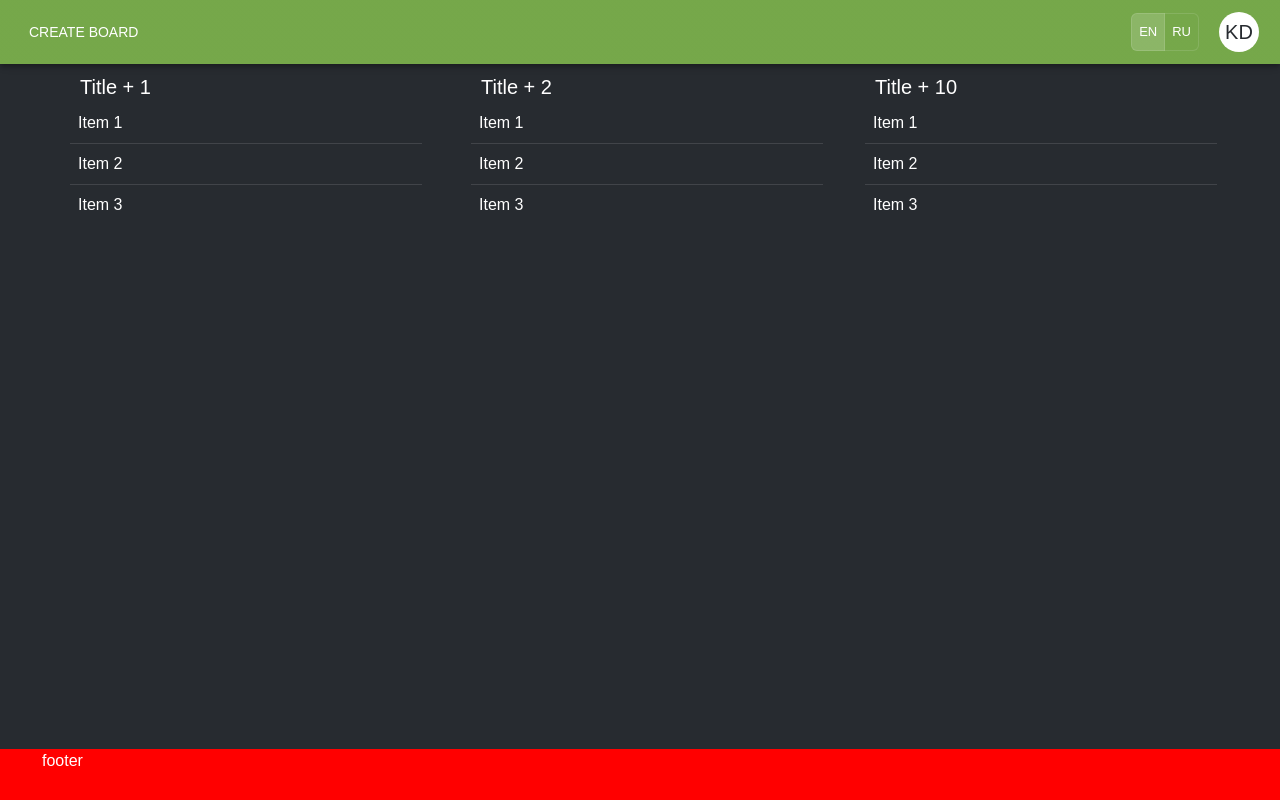
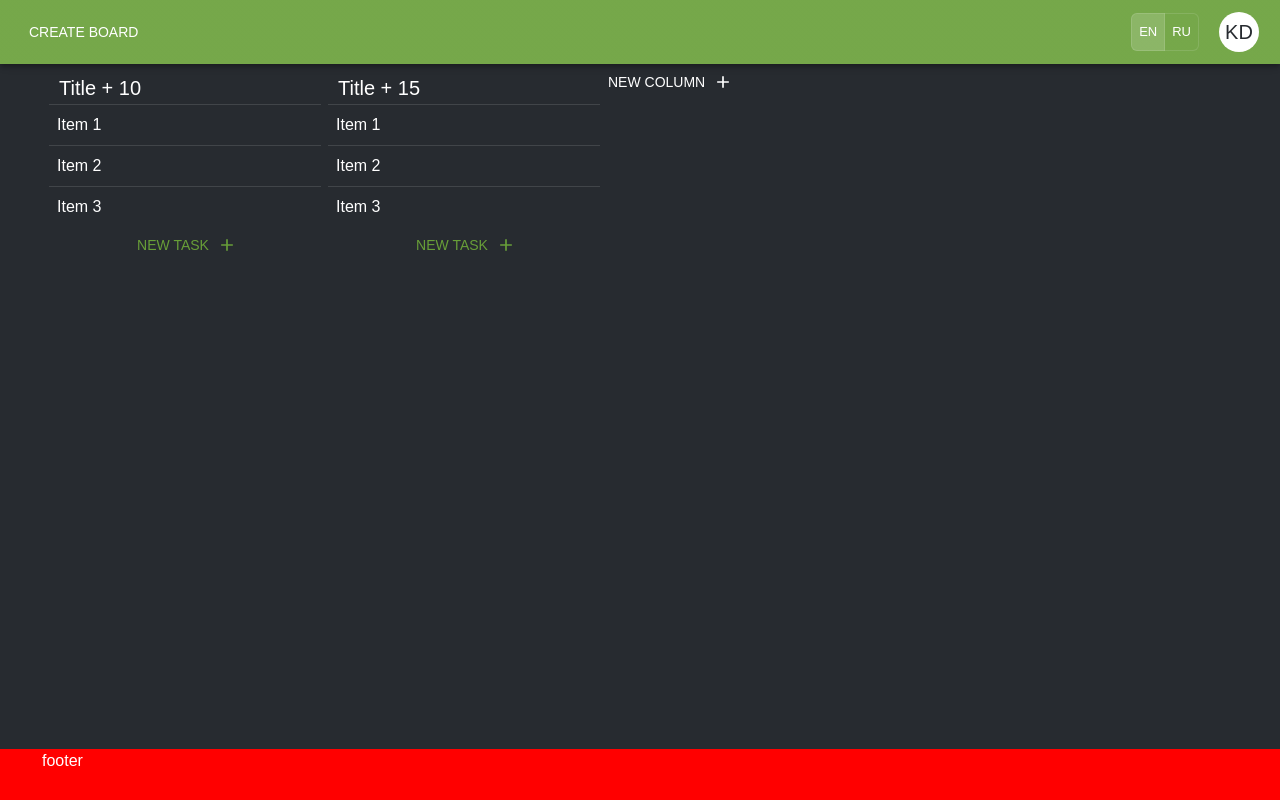
Before and after one commit to strawberrystr1/project-management-app, a React (Create React App) app: page /boards in a window 1280 px wide. Built offline with nearby package versions, Linux system fonts and the light colour scheme.

Commit message:
feat: add create task, create column forms, add board page styles

```diff
--- a/public/locales/en/translation.json
+++ b/public/locales/en/translation.json
@@ -8,14 +8,27 @@
   "forms": {
     "new_board": {
       "title": "Create new board",
-      "description": "To create new board, please enter the name for your board",
-      "label": "Board name"
+      "description": "To create new board, please enter the title of the board",
+      "label": "Title"
+    },
+    "new_column": {
+      "title": "Create new column",
+      "description": "To create new column, please enter the title of the column",
+      "label": "Title"
+    },
+    "new_task": {
+      "title": "Create new task",
+      "description": "To create new task, please enter the title and description of the task",
+      "taskTitle": "Title",
+      "taskDescription": "Description"
     }
   },
   "buttons": {
     "submit": "Submit",
     "cancel": "Cancel",
-    "new_board": "Create board"
+    "new_board": "Create board",
+    "new_column": "New column",
+    "new_task": "New task"
   },
   "header": {
     "userSettings": "User settings",
--- a/src/components/BoardColumn/BoardColumn.tsx
+++ b/src/components/BoardColumn/BoardColumn.tsx
@@ -1,4 +1,8 @@
-import { Stack, Container, Divider, Box, Typography } from '@mui/material';
+import { Add } from '@mui/icons-material';
+import { Stack, Container, Divider, Box, Typography, Button } from '@mui/material';
+import { useTranslation } from 'react-i18next';
+import CreateTaskForm from '../CreateTaskForm';
+import DialogButton from '../layouts/DialogButton';
 import styles from './style.module.scss';
 
 type Props = {
@@ -6,8 +10,12 @@ type Props = {
 };
 
 const BoardColumn = ({ order }: Props) => {
+  const { t } = useTranslation();
   return (
-    <Container style={{ order: order }}>
+    <Container
+      style={{ order: order, display: 'flex', flexDirection: 'column' }}
+      className={styles['column-container']}
+    >
       <Typography variant="h6" className={styles['column-title']}>
         Title + {order}
       </Typography>
@@ -17,6 +25,15 @@ const BoardColumn = ({ order }: Props) => {
         spacing={0}
         className={styles['column']}
       >
+        <DialogButton
+          type="new_task"
+          btn={(h, type) => (
+            <Button onClick={h} className={styles['new-task-btn']} endIcon={<Add />}>
+              {t(`buttons.${type}`)}
+            </Button>
+          )}
+          form={(h) => <CreateTaskForm handleClose={h} />}
+        />
         <Box className={styles['column-item']}>Item 1</Box>
         <Box className={styles['column-item']}>Item 2</Box>
         <Box className={styles['column-item']}>Item 3</Box>
--- a/src/components/BoardColumn/style.module.scss
+++ b/src/components/BoardColumn/style.module.scss
@@ -1,5 +1,16 @@
+.new-task-btn {
+  order: 1.79e308;
+}
+
+.column-container {
+  padding: 0.5rem 0 !important;
+  min-width: 272px !important;
+  width: 272px !important;
+}
+
 .column {
-  min-width: 272px;
+  height: 100%;
+  overflow-y: auto;
 }
 
 .column-title {
--- /dev/null
+++ b/src/components/CreateColumnForm.tsx
@@ -0,0 +1,40 @@
+import TextField from '@mui/material/TextField';
+import { useFormik } from 'formik';
+import { useTranslation } from 'react-i18next';
+import DialogControls from './layouts/DialogControls';
+
+const CreateColumnForm = ({ handleClose }: { handleClose: () => void }) => {
+  const { t } = useTranslation();
+  const formik = useFormik({
+    initialValues: {
+      columnName: '',
+    },
+    onSubmit: (values) => {
+      alert(JSON.stringify(values, null, 2));
+      handleClose();
+    },
+  });
+
+  return (
+    <form onSubmit={formik.handleSubmit}>
+      <TextField
+        autoFocus
+        autoComplete="off"
+        fullWidth
+        margin="dense"
+        id="columnName"
+        name="columnName"
+        label={t('forms.new_column.label')}
+        variant="standard"
+        value={formik.values.columnName}
+        size="small"
+        onChange={formik.handleChange}
+        error={formik.touched.columnName && Boolean(formik.errors.columnName)}
+        helperText={formik.touched.columnName && formik.errors.columnName}
+      />
+      <DialogControls onCancel={handleClose} />
+    </form>
+  );
+};
+
+export default CreateColumnForm;
--- /dev/null
+++ b/src/components/CreateTaskForm.tsx
@@ -0,0 +1,48 @@
+import TextField from '@mui/material/TextField';
+import { useFormik } from 'formik';
+import { useTranslation } from 'react-i18next';
+import { IInitialFormValues } from '../interfaces/formInterfaces';
+import { taskFields } from '../utils/constants/formFields';
+import DialogControls from './layouts/DialogControls';
+
+const CreateTaskForm = ({ handleClose }: { handleClose: () => void }) => {
+  const { t } = useTranslation();
+  const initialValues = taskFields.reduce<IInitialFormValues>((acc, item) => {
+    acc[item] = '';
+    return acc;
+  }, {});
+
+  const formik = useFormik({
+    initialValues,
+    onSubmit: (values) => {
+      alert(JSON.stringify(values, null, 2));
+      handleClose();
+    },
+  });
+
+  return (
+    <form onSubmit={formik.handleSubmit}>
+      {taskFields.map((field) => (
+        <TextField
+          key={field}
+          autoFocus
+          autoComplete="off"
+          fullWidth
+          margin="dense"
+          id={field}
+          name={field}
+          label={t(`forms.new_task.${[field]}`)}
+          variant="standard"
+          value={formik.values[field]}
+          size="small"
+          onChange={formik.handleChange}
+          error={formik.touched[field] && Boolean(formik.errors[field])}
+          helperText={formik.touched[field] && formik.errors[field]}
+        />
+      ))}
+      <DialogControls onCancel={handleClose} />
+    </form>
+  );
+};
+
+export default CreateTaskForm;
--- a/src/components/layouts/DialogButton.tsx
+++ b/src/components/layouts/DialogButton.tsx
@@ -1,15 +1,14 @@
 import { Dialog, DialogTitle, DialogContent, DialogContentText } from '@mui/material';
-import Button from '@mui/material/Button';
 import { useState } from 'react';
 import { useTranslation } from 'react-i18next';
 
 type Props = {
-  form: (h: () => void) => JSX.Element; // form component
-  type: string; //translation type
-  className?: string;
+  btn: (h: () => void, t?: string) => JSX.Element;
+  form: (h: () => void) => JSX.Element;
+  type: string;
 };
 
-const DialogButton = ({ form, type, className }: Props) => {
+const DialogButton = ({ form, type, btn }: Props) => {
   const { t } = useTranslation();
   const [open, setOpen] = useState(false);
 
@@ -23,9 +22,7 @@ const DialogButton = ({ form, type, className }: Props) => {
 
   return (
     <>
-      <Button onClick={handleClickOpen} className={className}>
-        {t(`buttons.${type}`)}
-      </Button>
+      {btn(handleClickOpen, type)}
       <Dialog open={open} onClose={handleClose}>
         <DialogTitle>{t(`forms.${type}.title`)}</DialogTitle>
         <DialogContent>
@@ -37,4 +34,6 @@ const DialogButton = ({ form, type, className }: Props) => {
   );
 };
 
+DialogButton.defaultProps = {};
+
 export default DialogButton;
--- a/src/components/layouts/Header/Header.tsx
+++ b/src/components/layouts/Header/Header.tsx
@@ -1,14 +1,16 @@
-import { AppBar, Box, Container, Toolbar, useScrollTrigger } from '@mui/material';
+import { AppBar, Box, Button, Container, Toolbar, useScrollTrigger } from '@mui/material';
 import LanguageSwitch from './components/LanguageSwitch';
 import styles from './style.module.scss';
 import AuthLogo from './components/AuthLogo';
 import UnAuthLogo from './components/UnAuthLogo';
 import CreateBoardForm from '../../CreateBoardForm';
 import DialogButton from '../DialogButton';
+import { useTranslation } from 'react-i18next';
 
 const Header = () => {
   const isLogged = true; // replace this for state variable
   const trigger = useScrollTrigger({ disableHysteresis: true });
+  const { t } = useTranslation();
 
   return (
     <>
@@ -18,7 +20,11 @@ const Header = () => {
             {isLogged && (
               <DialogButton
                 type="new_board"
-                className={styles.btnStyle}
+                btn={(h, type) => (
+                  <Button onClick={h} className={styles.btnStyle}>
+                    {t(`buttons.${type}`)}
+                  </Button>
+                )}
                 form={(h) => <CreateBoardForm handleClose={h} />}
               />
             )}
--- a/src/pages/board_page/BoardPage.tsx
+++ b/src/pages/board_page/BoardPage.tsx
@@ -1,10 +1,25 @@
-import { Stack } from '@mui/material';
+import { Add } from '@mui/icons-material';
+import { Button, Stack } from '@mui/material';
+import { useTranslation } from 'react-i18next';
 import BoardColumn from '../../components/BoardColumn';
+import CreateColumnForm from '../../components/CreateColumnForm';
+import DialogButton from '../../components/layouts/DialogButton';
+import styles from './style.module.scss';
 
 const Board = () => {
+  const { t } = useTranslation();
   return (
-    <Stack direction={'row'} mt={1} mb={1} spacing={1}>
-      {[10, 1, 2].map((item) => (
+    <Stack direction={'row'} spacing={1} className={styles['board']}>
+      <DialogButton
+        type="new_column"
+        btn={(h, type) => (
+          <Button onClick={h} className={styles['new-column-btn']} endIcon={<Add />}>
+            {t(`buttons.${type}`)}
+          </Button>
+        )}
+        form={(h) => <CreateColumnForm handleClose={h} />}
+      />
+      {[10, 15].map((item) => (
         <BoardColumn key={item} order={item} />
       ))}
     </Stack>
--- a/src/pages/board_page/style.module.scss
+++ b/src/pages/board_page/style.module.scss
@@ -0,0 +1,10 @@
+.new-column-btn {
+  align-self: flex-start;
+  order: 1.79e308;
+  color: white !important;
+}
+
+.board {
+  height: 100%;
+  overflow: hidden;
+}
--- a/src/utils/constants/formFields.ts
+++ b/src/utils/constants/formFields.ts
@@ -1,3 +1,5 @@
 export const signupFields = ['name', 'login', 'password'];
 
 export const signinFields = ['login', 'password'];
+
+export const taskFields = ['taskTitle', 'taskDescription'];
```
Also changed, not shown: public/locales/ru/translation.json (+17 -4 lines).
